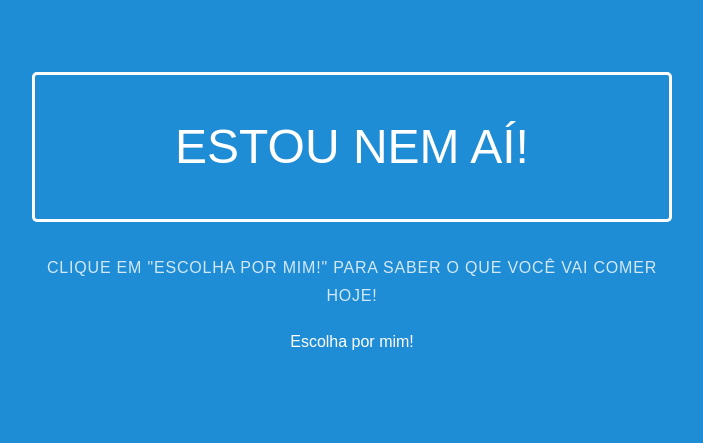
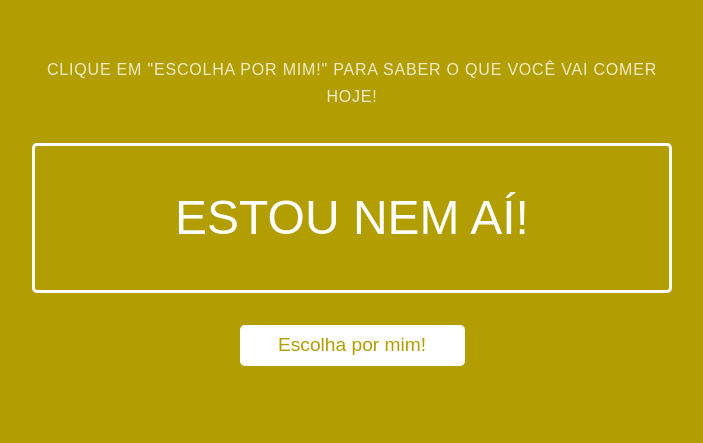
Before and after one commit to ishiikurisu/i-dont-care, a plain HTML site: page index.html in a window 1280 px wide. Shown: the part 210-653 px from the top of the page, without its empty margins (288-991 px from the left). Drawn offline with nearby package versions, Linux system fonts and the light colour scheme.

Commit message:
Changing the style a little bit

```diff
--- a/css/master.css
+++ b/css/master.css
@@ -52,15 +52,15 @@ label {
  * I want my pure-button elements to look a little different
  */
 .pure-button {
-    background-color: #1f8dd6;
+    background-color: #B29E00;
     color: white;
     padding: 0.5em 2em;
     border-radius: 5px;
 }
 
-a.pure-button-primary {
+button.pure-button-primary {
     background: white;
-    color: #1f8dd6;
+    color: #B29E00;
     border-radius: 5px;
     font-size: 120%;
 }
@@ -72,7 +72,7 @@ a.pure-button-primary {
  */
 
 .splash-container {
-    background: #1f8dd6;
+    background: #B29E00;
     z-index: 1;
     overflow: hidden;
     /* The following styles are required for the "scroll-over" effect */
--- a/index.html
+++ b/index.html
@@ -9,12 +9,12 @@
     <body>
         <div class="splash-container">
             <div class="splash">
-                <h1 class="splash-head">Estou nem aí!</h1>
-                <p class="splash-subhead" id="choice">
+                <p class="splash-subhead">
                     Clique em "Escolha por mim!" para saber o que você vai comer hoje!
                 </p>
+                <h1 class="splash-head" id="choice">Estou nem aí!</h1>
                 <p>
-                    <button href="http://purecss.io" class="pure-button pure-button-primary" onclick="pickForThem()">Escolha por mim!</a>
+                    <button href="http://purecss.io" class="pure-button pure-button-primary" onclick="pickForThem()">Escolha por mim!</button>
                 </p>
             </div>
         </div>
--- a/js/app.js
+++ b/js/app.js
@@ -18,5 +18,5 @@ function pickForThem() {
         selected = options[index];
     }
 
-    choice.innerHTML = 'Você vai comer ' + selected + '!';
+    choice.innerHTML = selected;
 }
```
